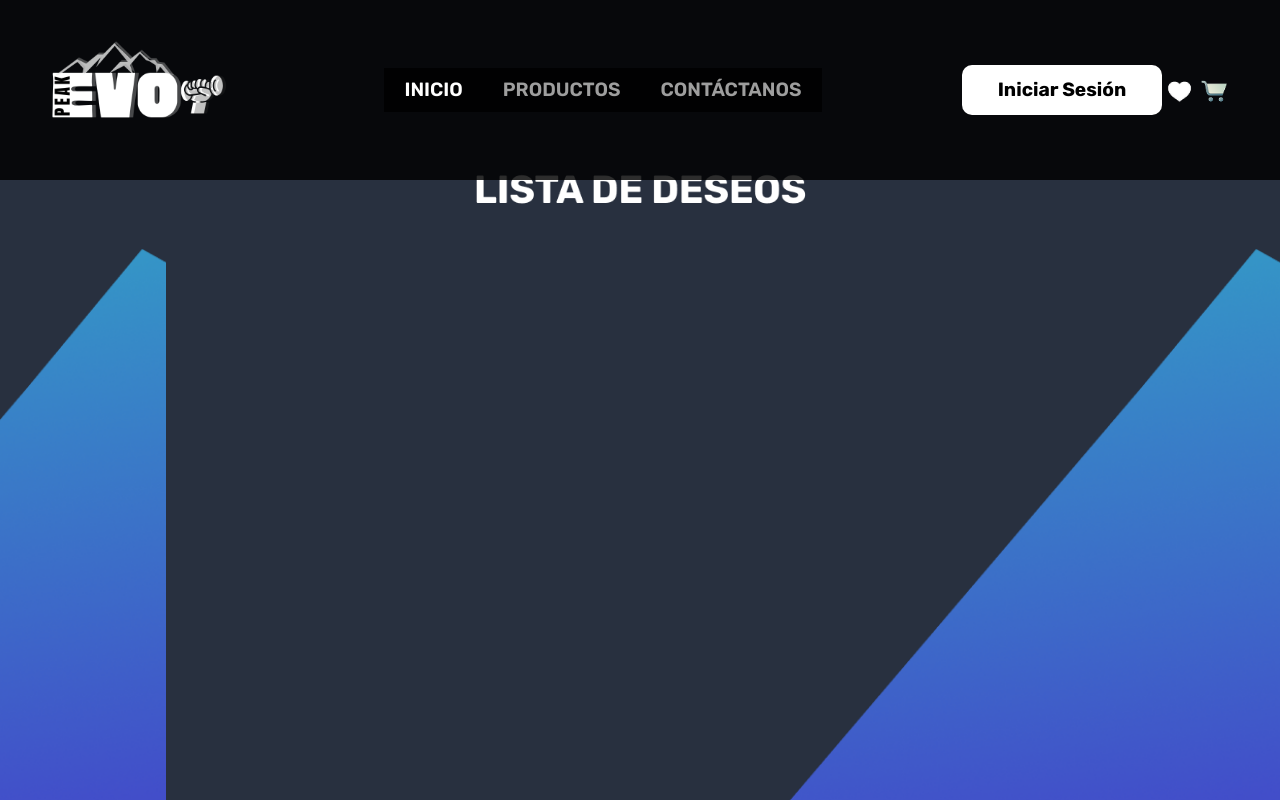
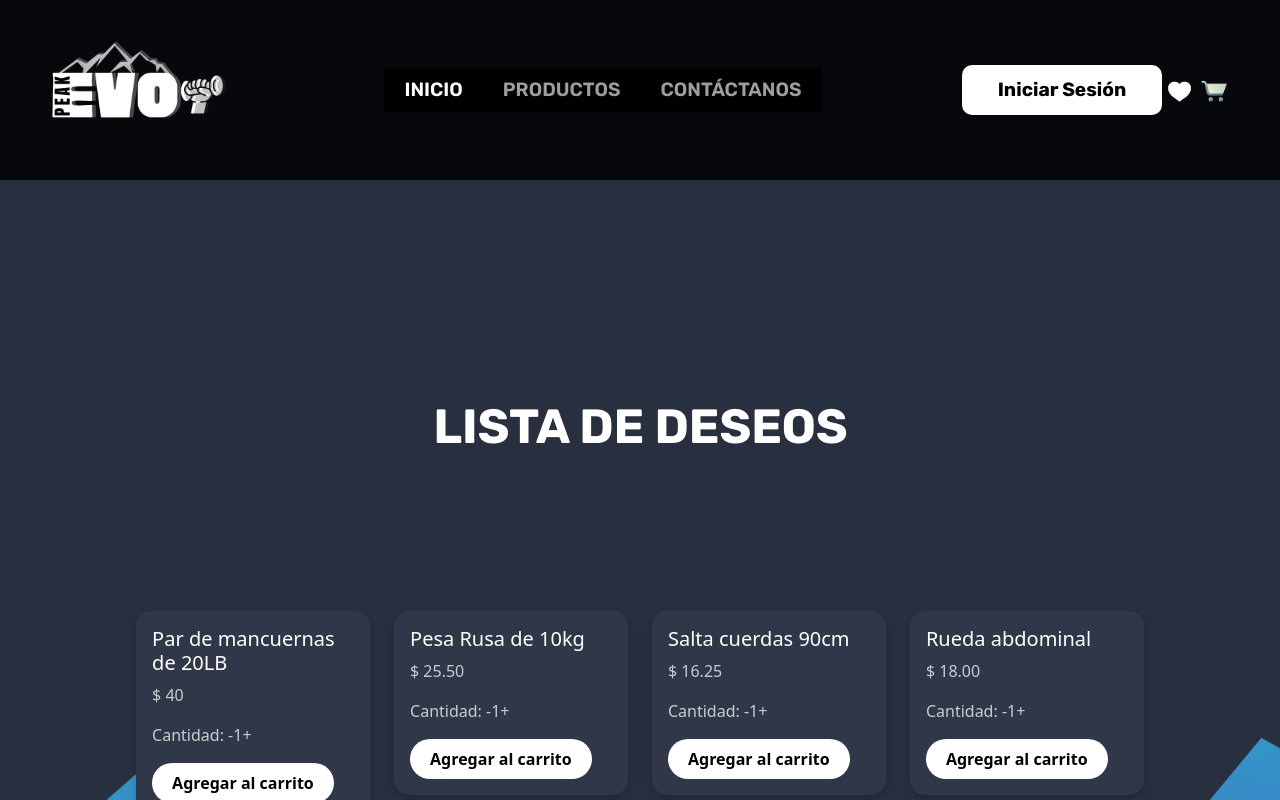
Before and after one commit to imanollramirez/EvoPeak_Online_Shop, a React (Vite) app in the folder frontend/evo-peak/: page /wishlist in a window 1280 px wide. Shown: the top 800 px of the page. Built offline with nearby package versions, Linux system fonts and the light colour scheme.

Commit message:
cards finished (only images dont furulan)

```diff
--- /dev/null
+++ b/frontend/evo-peak/src/components/cardWishlist.jsx
@@ -0,0 +1,47 @@
+const CardWishlists = () => {
+    const cardData = [
+      {
+        title: 'Par de mancuernas de 20LB',
+        price: '$ 40',
+        quantity: 'Cantidad: -1+',
+        buttonText: 'Agregar al carrito',
+      },
+      {
+        title: 'Pesa Rusa de 10kg',
+        price: '$ 25.50',
+        quantity: 'Cantidad: -1+',
+        buttonText: 'Agregar al carrito',
+      },
+      {
+        title: 'Salta cuerdas 90cm',
+        price: '$ 16.25',
+        quantity: 'Cantidad: -1+',
+        buttonText: 'Agregar al carrito',
+      },
+      {
+        title: 'Rueda abdominal',
+        price: '$ 18.00',
+        quantity: 'Cantidad: -1+',
+        buttonText: 'Agregar al carrito',
+      },
+    ];
+
+    return (
+      <div className="row row-cols-1 row-cols-md-4 g-4">
+        {cardData.map((card, index) => (
+          <div className="col" key={index}>
+            <div className="card">
+              <div className="card-body">
+                <h5 className="card-title">{card.title}</h5>
+                <p className="card-text">{card.price}</p>
+                <p className="card-text">{card.quantity}</p>
+                <button className="btn btn-primary">{card.buttonText}</button>
+              </div>
+            </div>
+          </div>
+        ))}
+      </div>
+    );
+  };
+
+  export default CardWishlists;
--- a/frontend/evo-peak/src/pages/wishlist.css
+++ b/frontend/evo-peak/src/pages/wishlist.css
@@ -5,67 +5,85 @@ body {
   background-position: center;
   min-height: 100vh;
   margin: 0;
+  padding: 0;
+
+  height: 100vh;
+}
+.wishlist-container {
+  position: relative;
+  min-height: 100vh;
+
+
 }
 
-
-
 .titulo {
-    position: absolute;
-    top: 21%; /* Ajusta la posición vertical */
-    left: 50%; /* Centra horizontalmente */
-    transform: translateX(-50%); /* Centra perfectamente */
-    width: 26%; /* Ajusta el ancho del título */
+  display: block;
+  margin: 23rem auto 2rem auto;
+  padding-top: 2rem;
 }
-
 
 
 .triangulo-izquierdo {
   position: absolute;
-    bottom: 0%; /* Subir el triángulo */
-    left: -27%;  /* Ajuste para pegar a la izquierda */
-    width: 40%; /* Ajusta el tamaño según sea necesario */
+  bottom: 0%;
+  left: -27%;
+  width: 40%;
+  height: 50%;
 }
 
 .triangulo-derecho {
   position: absolute;
-    bottom: 0; /* Pegado a la parte inferior */
-    right: 0; /* Pegado a la derecha */
-    width: 40%; /* Ajusta el tamaño según sea necesario */
+  right: 0;
+  bottom: 0;
+  width: auto;
+  height: auto;
+  max-width: 400px;
+  z-index: 0;
 }
 
-  .productos-container {
+.center-content {
   display: flex;
-    justify-content: space-around;
+  justify-content: center;
   align-items: center;
-    position: absolute;
-    top: 50%;
-    left: 50%;
-    transform: translate(-50%, -50%);
-    width: 90%;
-    height: 30%;
+  min-height: 60vh;
+  z-index: 1;
+  position: relative;
 }
 
-  .producto {
-    background-color: #34495e;
-    color: white;
-    padding: 10px;
-    margin: 5px;
-    border-radius: 10px;
-    text-align: center;
-    width: 22%;
-    box-shadow: 0 4px 8px rgba(0, 0, 0, 0.2);
-    display: flex; /* Flexbox para alinear imagen y texto */
-    flex-direction: column; /* Apila la imagen y el texto */
-    align-items: center; /* Centra los elementos horizontalmente */
+
+.card {
+  background-color: #2f3749; /* Fondo oscuro */
+  color: white; /* Color del texto */
+  border: none; /* Elimina el borde */
+  border-radius: 15px; /* Bordes redondeados */
+  box-shadow: 0 4px 8px rgba(0, 0, 0, 0.2); /* Sombra suave */
+  transition: transform 0.3s ease; /* Transición suave */
+  margin-bottom: 20px; /* Espacio entre las tarjetas */
 }
 
-  .producto img {
-    width: 70%;
-    margin-bottom: 10px;
+.card:hover {
+  transform: translateY(-5px); /* Eleva la tarjeta al pasar el ratón */
 }
 
-  .producto-info {
-    display: flex;
-    flex-direction: column;
-    align-items: center;
+.card-title {
+  color: white; /* Color del título */
 }
+
+.card-text {
+  color: #cccccc; /* Color del texto */
+}
+
+.btn-primary {
+  background-color: white; /* Fondo blanco */
+  color: black; /* Color del texto */
+  border: none; /* Elimina el borde */
+  border-radius: 20px; /* Bordes redondeados */
+  padding: 8px 20px; /* Ajusta el padding */
+  font-weight: bold; /* Texto en negrita */
+  transition: background-color 0.3s ease; /* Transición suave */
+}
+
+.btn-primary:hover {
+  background-color: #cccccc; /* Fondo gris al pasar el ratón */
+  color: black; /* Color del texto */
+}
--- a/frontend/evo-peak/src/pages/wishlist.jsx
+++ b/frontend/evo-peak/src/pages/wishlist.jsx
@@ -2,15 +2,23 @@ import "../pages/wishlist.css";
 import Derecho from "../assets/Rectangle 474.png";
 import Izquierdo from "../assets/Rectangle 474.png";
 import Titulo from "../assets/Frame 180.png";
-import Mancuernas from "../assets/Items 1.png";
-import PesaRusa from "../assets/Group 113.png";
-import Saltacuerda from "../assets/Items 3.png";
-import RuedaAbdominal from "../assets/Group 114.png";
+import CardWishlists from "../components/cardWishlist.jsx";
+//import Mancuernas from "../assets/Items 1.png";
+//import PesaRusa from "../assets/Group 113.png";
+//import Saltacuerda from "../assets/Items 3.png";
+//import RuedaAbdominal from "../assets/Group 114.png";
 
 const Wishlist = () => {
     return (
 
-            <><img src={Titulo} className="titulo" alt="Lista de Deseos" /><img src={Izquierdo} className="triangulo-izquierdo" alt="Triángulo Izquierdo" /><img src={Derecho} className="triangulo-derecho" alt="Triángulo Derecho" /></>
+        <div className="wishlist-container">
+        <img src={Titulo} className="titulo" alt="Lista de Deseos" />
+        <img src={Izquierdo} className="triangulo-izquierdo" alt="Triángulo Izquierdo" />
+        <img src={Derecho} className="triangulo-derecho" alt="Triángulo Derecho" />
+        <div className="center-content">
+            <CardWishlists />
+        </div>
+    </div>
 
 
 
```
Lines whose indentation alone changed are shown as unchanged.
